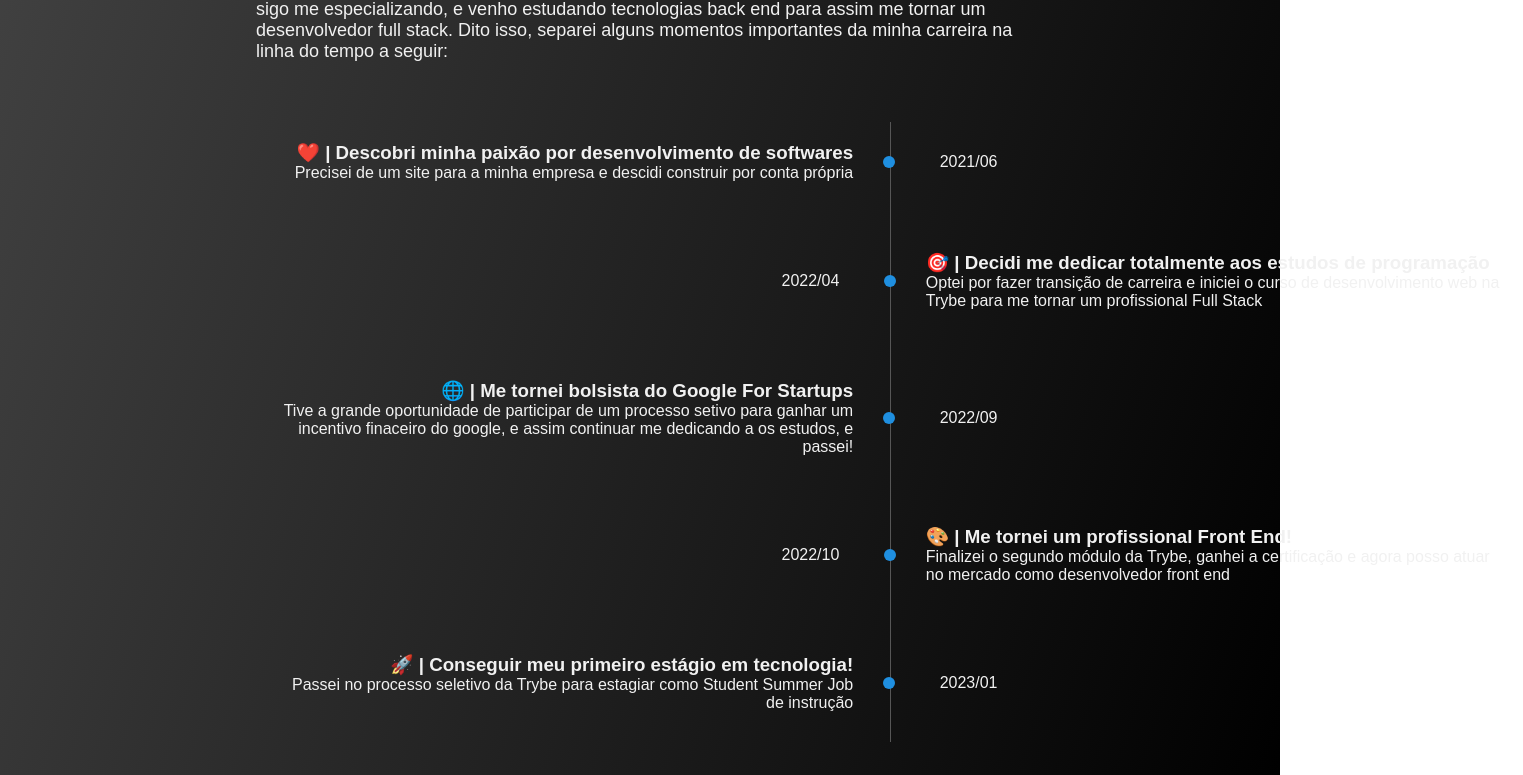
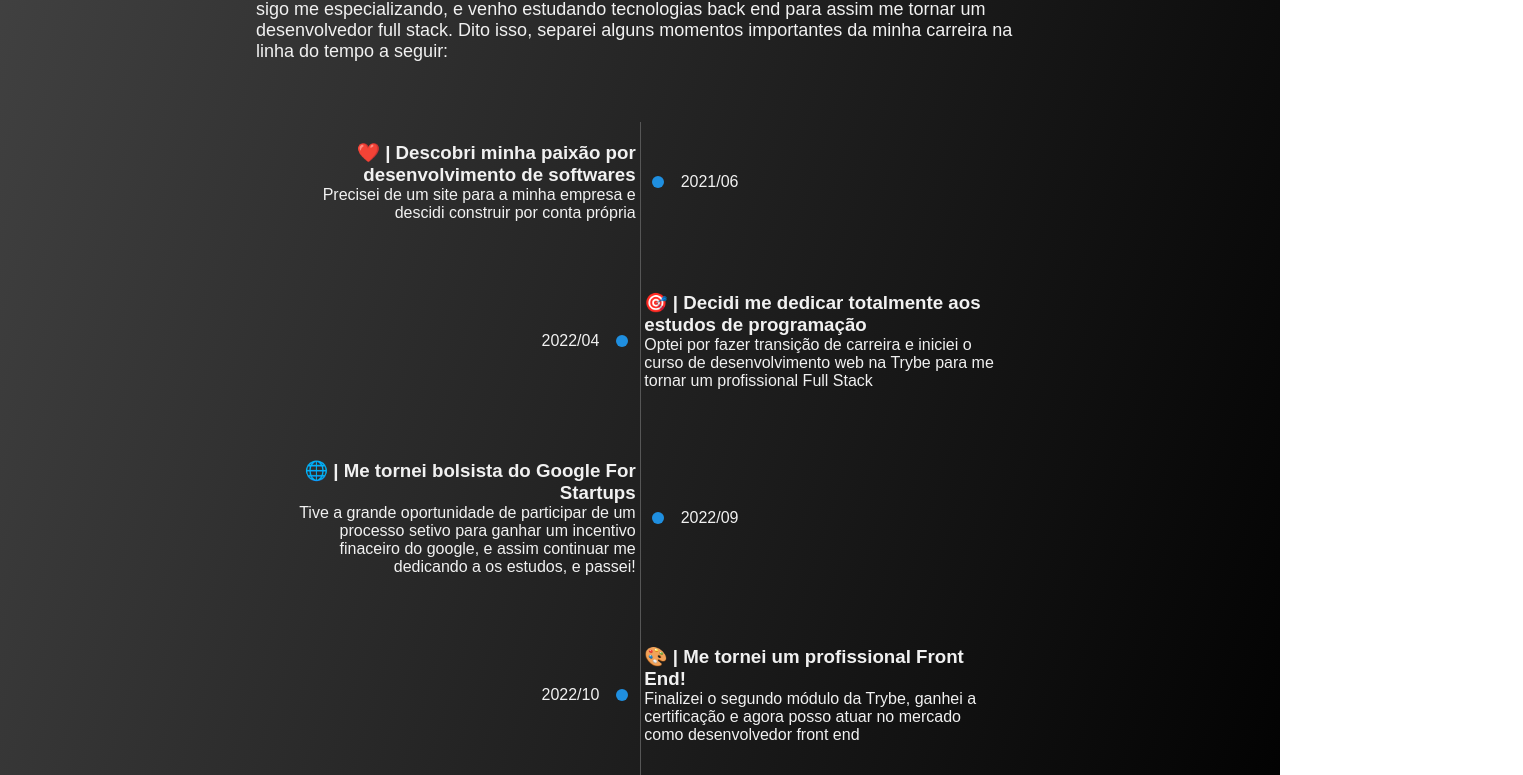
Before and after one commit to victormatia/portifolio, a React (Vite) app: page / in a window 1280 px wide. Shown: the part 1009-1784 px from the top of the page, 1523 px wide, since content can reach past the window. Built offline with nearby package versions, Linux system fonts and the light colour scheme; a web font is replaced by a local one.

Commit message:
style: timeline layout refactor

```diff
--- a/src/css/Timeline.css
+++ b/src/css/Timeline.css
@@ -1,7 +1,6 @@
 .timeline {
   position: relative;
-  width: 1267px;
-  max-height: 600px;
+  width: 100%;
   display: flex;
   flex-direction: column;
   align-items: center;
@@ -13,7 +12,7 @@
   z-index: 0;
   position: absolute;
   left: 50%;
-  height: calc(100% + 20px);
+  height: 100%;
   width: 1px;
   background-color: rgb(86, 86, 86);
 }
@@ -23,7 +22,7 @@
   display: flex;
   flex-direction: row;
   align-items: center;
-  width: calc(50% + 128px);
+  width: calc(50% + 118.5px);
   padding: 20px 20px;
   border-radius: 10px;
   transition: 0.4s;
```
